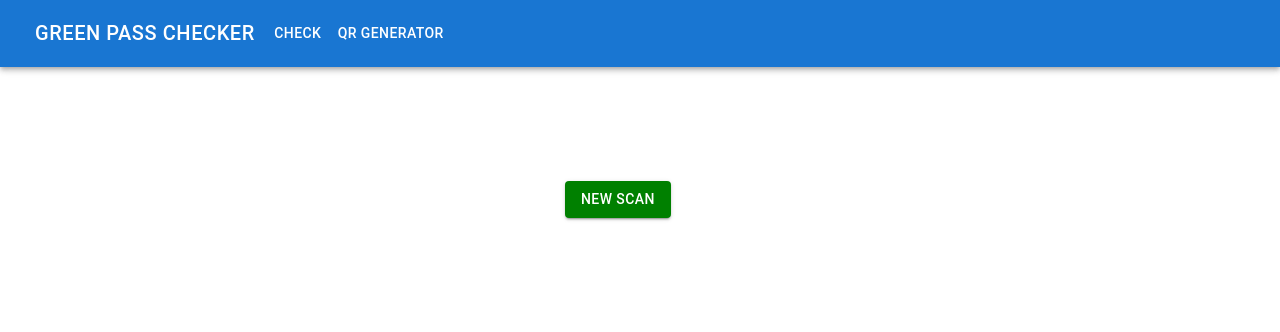
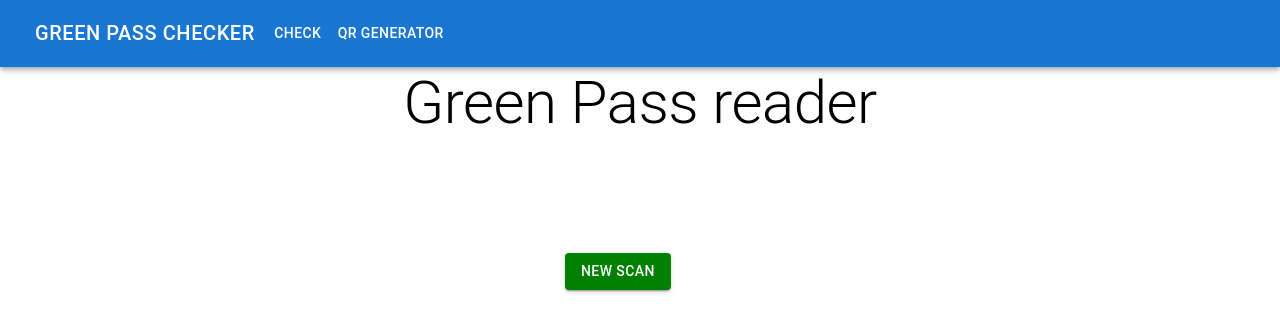
Before and after one commit to ScaccabarozziMatteo/green_pass_webapp, a React (Create React App) app: page /checker in a window 1280 px wide. Shown: the top 332 px of the page. Built offline with nearby package versions, Linux system fonts and the light colour scheme; what realm-web would draw is missing.

Commit message:
Add titles

```diff
--- a/src/components/Checker.js
+++ b/src/components/Checker.js
@@ -1,6 +1,6 @@
 import React from 'react'
 import QrReader from 'react-qr-reader'
-import {Box, Button} from "@mui/material";
+import {Box, Button, Typography} from "@mui/material";
 import ResultPage from "./ResultPage";
 
 function Checker() {
@@ -31,6 +31,7 @@ function Checker() {
 
     return (
         <div>
+            <Typography variant="h2" align='center'>Green Pass reader</Typography>
             <Box maxWidth={'500px'} margin={'auto'} padding={'5%'}>
                 {!hideReader ?
                     <QrReader
--- a/src/components/QRgeneratorPage.js
+++ b/src/components/QRgeneratorPage.js
@@ -1,13 +1,14 @@
 import React, {useState} from "react";
 import QRCode from "react-qr-code";
-
-
+import {Typography} from "@mui/material";
 // Import the MongoDB Realm Web SDK
 import * as Realm from "realm-web";
+
 //component need to convert string in bson
 const ObjectID = require("bson-objectid");
 //const REALM_APP_ID = "green_pass_app-ausoi"; // use this for original db
 const REALM_APP_ID = "application-test-realm-saghy"; // e.g. myapp-abcde
+
 const app = new Realm.App({ id: REALM_APP_ID });
 const mongodb = app.currentUser.mongoClient("mongodb-atlas");
 //const people = mongodb.db("covid_19_management").collection("people");
@@ -74,11 +75,13 @@ export default function QRgeneratorPage() {
     return(
 
         <div style={{display:"flex", flexDirection:"column", alignItems:"center"}}>
-            <h2 align='center'>Green Pass QR generator</h2>
+
+            <Typography variant="h2" align='center'>Green Pass QR generator</Typography>
 
             <Login />
 
             <QRCode
+                level="H"
                 value={JSON.stringify({
                     name: 'Matteo',
                     surname: 'Scaccabarozzi',
```
